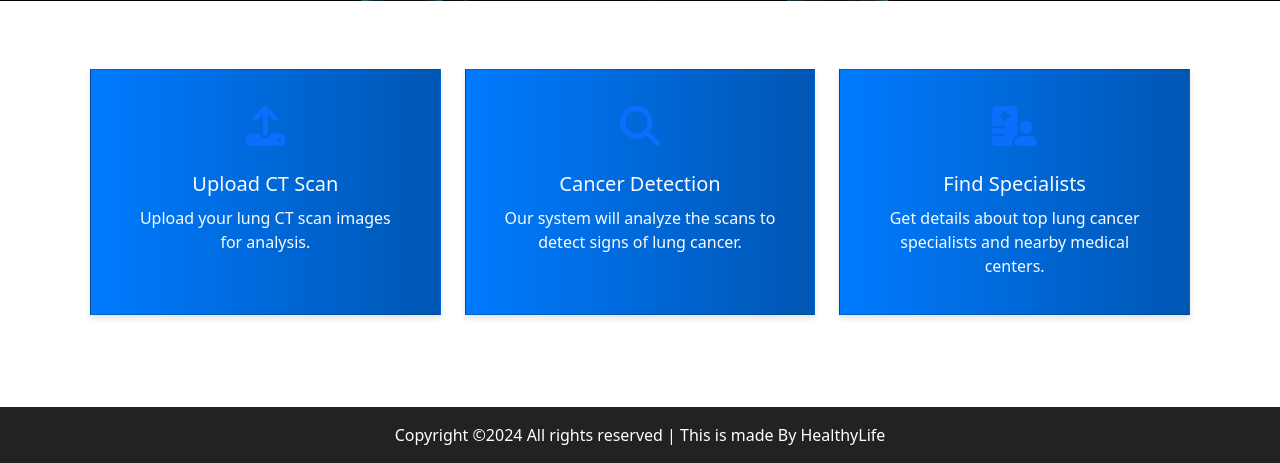
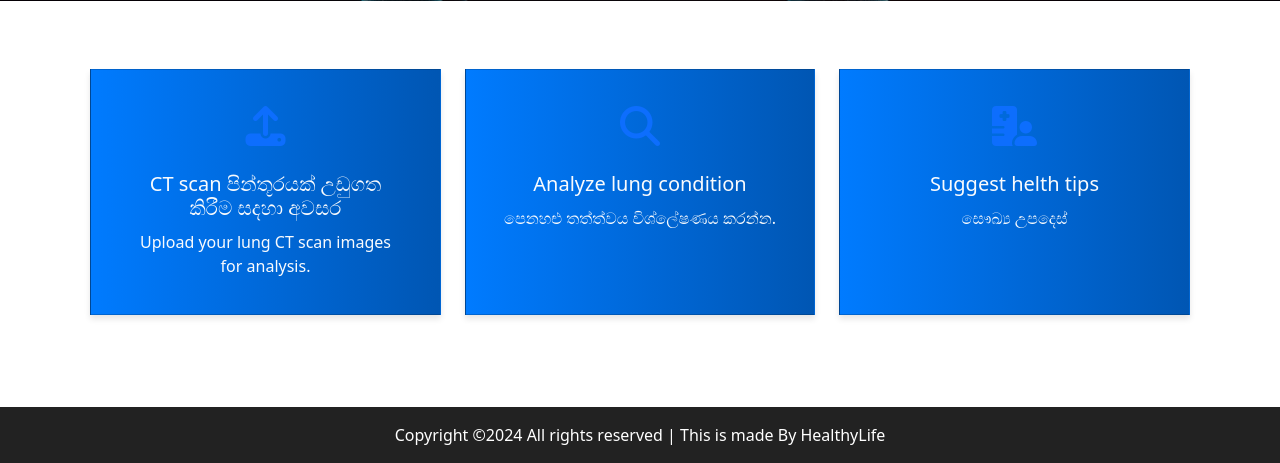
Before and after one commit to pasindusandamal/Lung-Cancer-Detection-System, a Flask app: page /services in a window 1280 px wide. Shown: the part 499-962 px from the top of the page. Run offline with Flask 3, Linux system fonts and the light colour scheme; some libraries are stand-ins or nearby versions.

Commit message:
Refactor Services.html to update service card titles and improve content localization

```diff
--- a/templates/Services.html
+++ b/templates/Services.html
@@ -142,7 +142,7 @@
         <div class="card service-card h-100">
           <div class="card-body text-center">
             <i class="fas fa-upload fa-3x mb-3 text-primary"></i>
-            <h3 class="card-title">Upload CT Scan</h3>
+            <h3 class="card-title">CT scan පින්තූරයක් උඩුගත කිරීම සදහා අවසර</h3>
             <p class="card-text">Upload your lung CT scan images for analysis.</p>
           </div>
         </div>
@@ -151,8 +151,8 @@
         <div class="card service-card h-100">
           <div class="card-body text-center">
             <i class="fas fa-search fa-3x mb-3 text-primary"></i>
-            <h3 class="card-title">Cancer Detection</h3>
-            <p class="card-text">Our system will analyze the scans to detect signs of lung cancer.</p>
+            <h3 class="card-title">Analyze lung condition </h3>
+            <p class="card-text">පෙනහළු තත්ත්වය විශ්ලේෂණය කරන්න.</p>
           </div>
         </div>
       </div>
@@ -160,8 +160,8 @@
         <div class="card service-card h-100">
           <div class="card-body text-center">
             <i class="fas fa-hospital-user fa-3x mb-3 text-primary"></i>
-            <h3 class="card-title">Find Specialists</h3>
-            <p class="card-text">Get details about top lung cancer specialists and nearby medical centers.</p>
+            <h3 class="card-title">Suggest helth tips</h3>
+            <p class="card-text">සෞඛ්‍ය උපදෙස් </p>
           </div>
         </div>
       </div>
```
